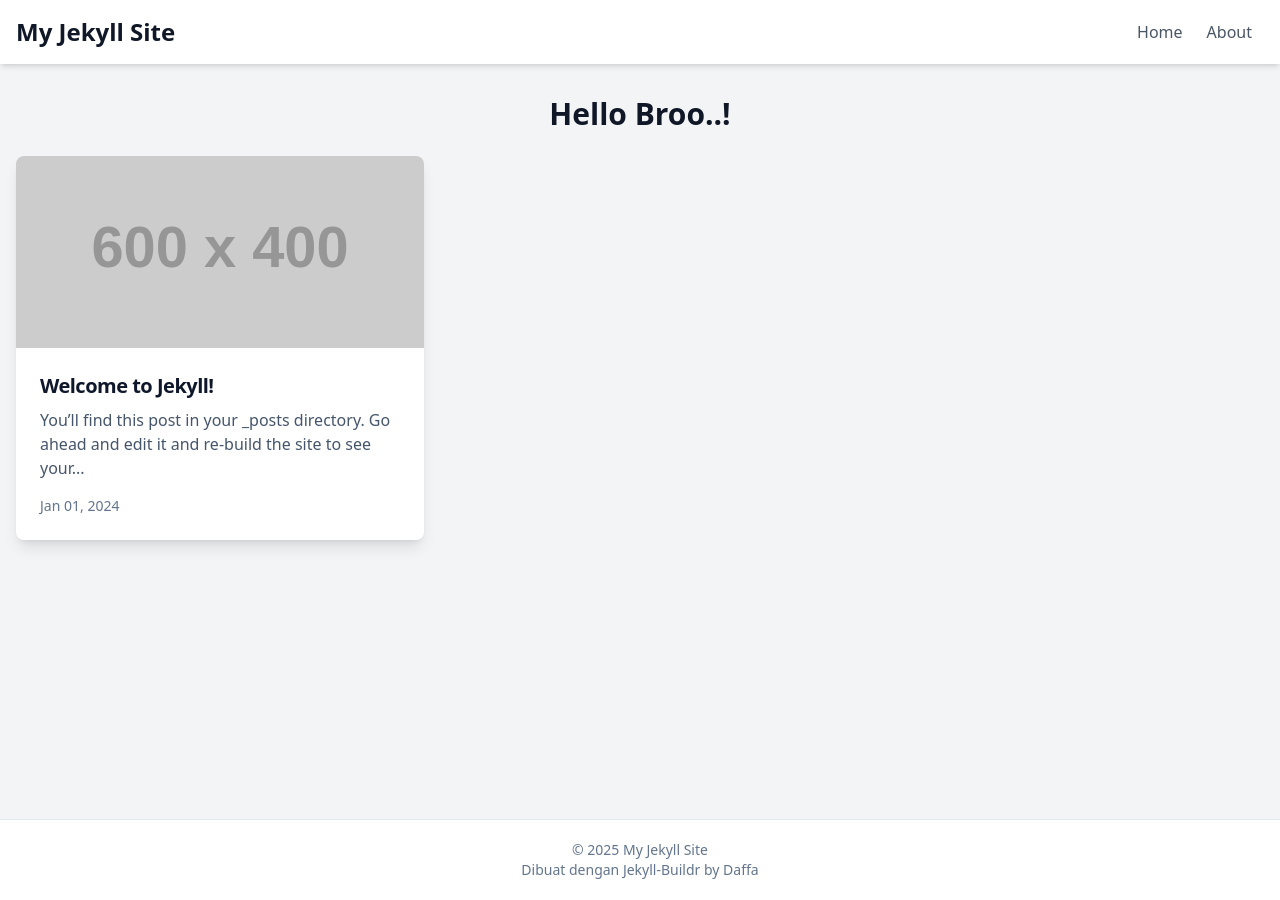
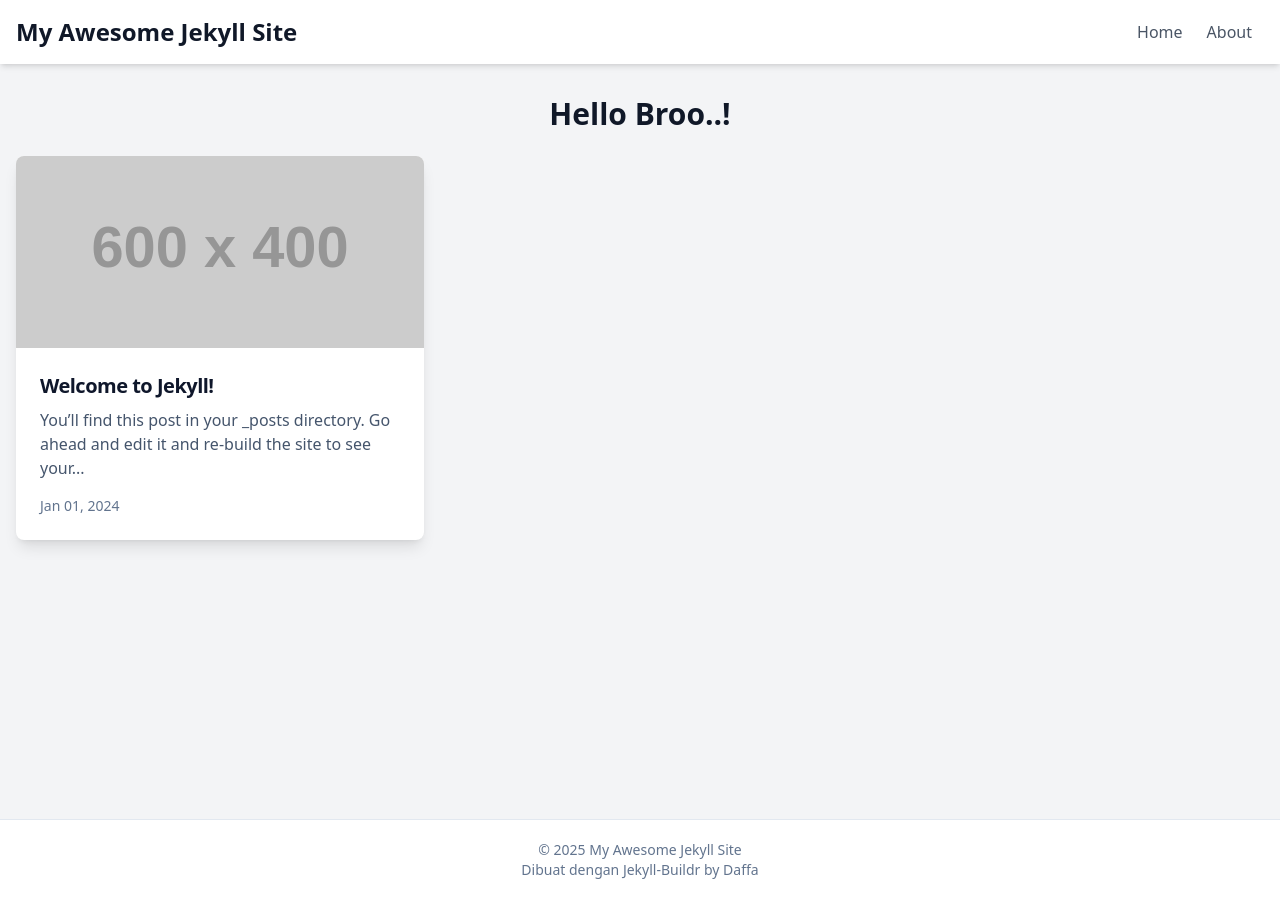
Before and after one commit to daffadevhosting/jekyll-tailwind-boilerplate, a Jekyll site: the page built from index.html, in a window 1280 px wide. Built offline with Jekyll 4.4.1, drawn with Linux system fonts in a browser that asks for light colours; part of the change alters nothing that is shown.

Commit message:
buildr: update _config.yml

```diff
--- a/_config.yml
+++ b/_config.yml
@@ -1,10 +1,10 @@
-title: My Jekyll Site
+title: My Awesome Jekyll Site
 email: your-email@example.com
 description: >- # this means to ignore newlines until "baseurl:"
-baseurl: "/jekyll-tailwind-boilerplate" # subpath situs Anda, mis. /blog
+baseurl: "" # subpath situs Anda, mis. /blog
 url: "" # nama host & protokol dasar untuk situs Anda, mis. http://example.com
-twitter_username: daffadevhosting
-github_username:  daffadevhosting
+twitter_username: jekyllrb
+github_username:  jekyll
 
 permalink: /post/:title
 
```
